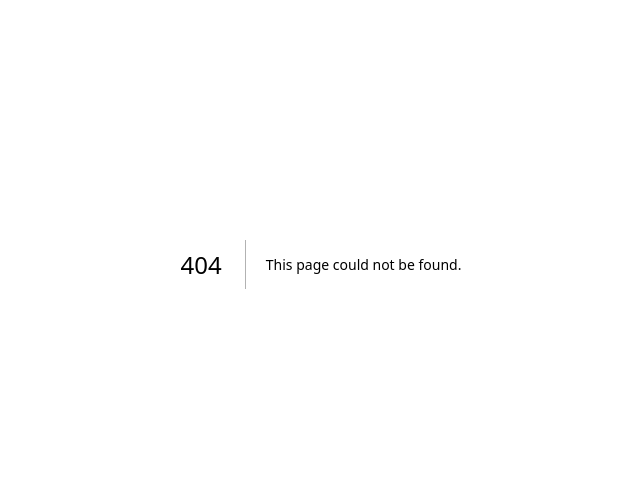
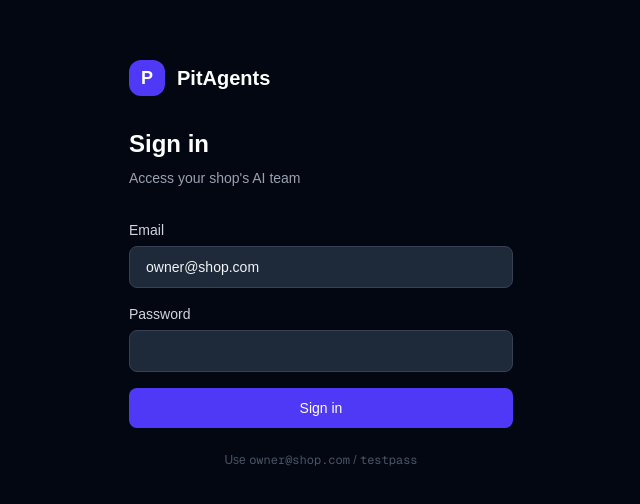
Before and after one commit to duranbrook/pitagents, a Next.js app in the folder web/: page /login in a window 1280 px wide. Before the commit this address had no page. Shown: the part 136-640 px from the top of the page, without its empty margins (319-959 px from the left). Built offline with nearby package versions, Linux system fonts and the light colour scheme.

Commit message:
fix(chat): add login page, auth gate, error feedback, mic permission handling

```diff
--- /dev/null
+++ b/web/app/login/page.tsx
@@ -0,0 +1,103 @@
+'use client'
+
+import { useState } from 'react'
+import { useRouter } from 'next/navigation'
+
+export default function LoginPage() {
+  const router = useRouter()
+  const [email, setEmail] = useState('owner@shop.com')
+  const [password, setPassword] = useState('')
+  const [error, setError] = useState('')
+  const [loading, setLoading] = useState(false)
+
+  async function handleSubmit(e: React.FormEvent) {
+    e.preventDefault()
+    setError('')
+    setLoading(true)
+    try {
+      const res = await fetch(
+        `${process.env.NEXT_PUBLIC_API_URL || 'http://localhost:8000'}/auth/login`,
+        {
+          method: 'POST',
+          headers: { 'Content-Type': 'application/json' },
+          body: JSON.stringify({ email, password }),
+        },
+      )
+      if (!res.ok) {
+        setError('Invalid email or password')
+        return
+      }
+      const data = await res.json()
+      localStorage.setItem('token', data.access_token)
+      router.push('/chat')
+    } catch {
+      setError('Could not connect to server')
+    } finally {
+      setLoading(false)
+    }
+  }
+
+  return (
+    <div className="min-h-screen bg-gray-950 flex items-center justify-center px-4">
+      <div className="w-full max-w-sm">
+        <div className="mb-8 flex items-center gap-3">
+          <div className="w-9 h-9 bg-indigo-600 rounded-xl flex items-center justify-center">
+            <span className="text-white font-bold text-lg">P</span>
+          </div>
+          <span className="text-white text-xl font-semibold">PitAgents</span>
+        </div>
+
+        <h1 className="text-white text-2xl font-semibold mb-2">Sign in</h1>
+        <p className="text-gray-400 text-sm mb-8">Access your shop&apos;s AI team</p>
+
+        <form onSubmit={handleSubmit} className="space-y-4">
+          <div>
+            <label className="block text-sm text-gray-300 mb-1.5" htmlFor="email">
+              Email
+            </label>
+            <input
+              id="email"
+              type="email"
+              value={email}
+              onChange={e => setEmail(e.target.value)}
+              required
+              autoComplete="email"
+              className="w-full bg-gray-800 text-gray-100 rounded-lg px-4 py-2.5 text-sm border border-gray-700 focus:outline-none focus:ring-2 focus:ring-indigo-500 focus:border-transparent"
+            />
+          </div>
+
+          <div>
+            <label className="block text-sm text-gray-300 mb-1.5" htmlFor="password">
+              Password
+            </label>
+            <input
+              id="password"
+              type="password"
+              value={password}
+              onChange={e => setPassword(e.target.value)}
+              required
+              autoComplete="current-password"
+              className="w-full bg-gray-800 text-gray-100 rounded-lg px-4 py-2.5 text-sm border border-gray-700 focus:outline-none focus:ring-2 focus:ring-indigo-500 focus:border-transparent"
+            />
+          </div>
+
+          {error && (
+            <p className="text-red-400 text-sm">{error}</p>
+          )}
+
+          <button
+            type="submit"
+            disabled={loading}
+            className="w-full bg-indigo-600 text-white rounded-lg py-2.5 text-sm font-medium hover:bg-indigo-700 disabled:opacity-50 transition-colors"
+          >
+            {loading ? 'Signing in…' : 'Sign in'}
+          </button>
+        </form>
+
+        <p className="text-gray-600 text-xs mt-6 text-center">
+          Use <span className="font-mono">owner@shop.com</span> / <span className="font-mono">testpass</span>
+        </p>
+      </div>
+    </div>
+  )
+}
--- a/web/components/chat/AppShell.tsx
+++ b/web/components/chat/AppShell.tsx
@@ -1,12 +1,20 @@
 'use client'
 
-import { useState } from 'react'
+import { useEffect, useState } from 'react'
+import { useRouter } from 'next/navigation'
 import { AgentList } from './AgentList'
 import { ChatPanel } from './ChatPanel'
 
 export function AppShell() {
+  const router = useRouter()
   const [selectedAgent, setSelectedAgent] = useState('assistant')
   const [lastMessages, setLastMessages] = useState<Record<string, string>>({})
+
+  useEffect(() => {
+    if (!localStorage.getItem('token')) {
+      router.replace('/login')
+    }
+  }, [router])
 
   return (
     <div className="flex h-screen bg-gray-950 overflow-hidden">
--- a/web/components/chat/ChatPanel.tsx
+++ b/web/components/chat/ChatPanel.tsx
@@ -2,7 +2,8 @@
 
 import { useEffect, useRef, useState } from 'react'
 import { useQuery, useQueryClient } from '@tanstack/react-query'
-import { getChatHistory, streamChatMessage, ChatHistoryItem, ContentBlock, ToolCallRecord } from '@/lib/api'
+import { useRouter } from 'next/navigation'
+import { getChatHistory, streamChatMessage, ChatHistoryItem, ToolCallRecord } from '@/lib/api'
 import { MessageBubble } from './MessageBubble'
 import { VoiceButton } from './VoiceButton'
 import { ImageAttach } from './ImageAttach'
@@ -20,12 +21,14 @@ interface Props {
 }
 
 export function ChatPanel({ agentId, onNewMessage }: Props) {
+  const router = useRouter()
   const qc = useQueryClient()
   const bottomRef = useRef<HTMLDivElement>(null)
   const [input, setInput] = useState('')
   const [pendingImageUrl, setPendingImageUrl] = useState<string | undefined>()
   const [streaming, setStreaming] = useState<StreamingMessage | null>(null)
   const [sending, setSending] = useState(false)
+  const [sendError, setSendError] = useState('')
 
   const [voiceMode] = useState<'hold' | 'toggle'>(() => {
     if (typeof window === 'undefined') return 'hold'
@@ -45,6 +48,7 @@ export function ChatPanel({ agentId, onNewMessage }: Props) {
     const text = input.trim()
     if (!text || sending) return
     setInput('')
+    setSendError('')
     setSending(true)
     setStreaming({ text: '', toolCalls: [] })
 
@@ -63,6 +67,14 @@ export function ChatPanel({ agentId, onNewMessage }: Props) {
           onNewMessage(accumulated.slice(0, 60))
         }
       }
+    } catch (err) {
+      const msg = err instanceof Error ? err.message : String(err)
+      if (msg.includes('401')) {
+        router.replace('/login')
+      } else {
+        setSendError('Failed to send message. Please try again.')
+      }
+      setInput(text)
     } finally {
       setStreaming(null)
       setSending(false)
@@ -109,6 +121,13 @@ export function ChatPanel({ agentId, onNewMessage }: Props) {
         <div ref={bottomRef} />
       </div>
 
+      {/* Send error */}
+      {sendError && (
+        <div className="px-5 pb-1">
+          <p className="text-xs text-red-400">{sendError}</p>
+        </div>
+      )}
+
       {/* Pending image indicator */}
       {pendingImageUrl && (
         <div className="px-5 pb-1 flex items-center gap-2">
--- a/web/components/chat/ImageAttach.tsx
+++ b/web/components/chat/ImageAttach.tsx
@@ -1,6 +1,6 @@
 'use client'
 
-import { useRef } from 'react'
+import { useRef, useState } from 'react'
 import { uploadImage } from '@/lib/api'
 
 interface Props {
@@ -10,36 +10,45 @@ interface Props {
 
 export function ImageAttach({ onImageUrl, disabled }: Props) {
   const inputRef = useRef<HTMLInputElement>(null)
+  const [uploading, setUploading] = useState(false)
 
   async function handleChange(e: React.ChangeEvent<HTMLInputElement>) {
     const file = e.target.files?.[0]
     if (!file) return
+    setUploading(true)
     try {
       const url = await uploadImage(file)
       onImageUrl(url)
     } catch (err) {
       console.error('Image upload failed:', err)
+      alert('Image upload failed. Please try again.')
     } finally {
+      setUploading(false)
       if (inputRef.current) inputRef.current.value = ''
     }
   }
+
+  const isDisabled = disabled || uploading
 
   return (
     <>
       <input
         ref={inputRef}
         type="file"
-        accept="image/jpeg,image/png,image/webp,image/gif"
+        accept="image/jpeg,image/png,image/webp,image/gif,.jpg,.jpeg,.png,.webp,.gif"
         className="hidden"
         onChange={handleChange}
-        disabled={disabled}
       />
       <button
         type="button"
         onClick={() => inputRef.current?.click()}
-        disabled={disabled}
-        title="Attach image"
-        className="w-9 h-9 rounded-full bg-gray-700 text-gray-300 hover:bg-gray-600 flex items-center justify-center transition-colors flex-shrink-0"
+        disabled={isDisabled}
+        title={uploading ? 'Uploading…' : 'Attach image'}
+        className={`w-9 h-9 rounded-full flex items-center justify-center transition-colors flex-shrink-0 ${
+          uploading
+            ? 'bg-indigo-700 text-white animate-pulse'
+            : 'bg-gray-700 text-gray-300 hover:bg-gray-600'
+        }`}
       >
         <svg className="w-4 h-4" fill="none" stroke="currentColor" viewBox="0 0 24 24">
           <path strokeLinecap="round" strokeLinejoin="round" strokeWidth={2}
--- a/web/components/chat/VoiceButton.tsx
+++ b/web/components/chat/VoiceButton.tsx
@@ -12,11 +12,19 @@ interface Props {
 export function VoiceButton({ mode, onTranscript, disabled }: Props) {
   const [recording, setRecording] = useState(false)
   const [loading, setLoading] = useState(false)
+  const [permError, setPermError] = useState(false)
   const recorderRef = useRef<MediaRecorder | null>(null)
   const chunksRef = useRef<Blob[]>([])
 
   async function startRecording() {
-    const stream = await navigator.mediaDevices.getUserMedia({ audio: true })
+    setPermError(false)
+    let stream: MediaStream
+    try {
+      stream = await navigator.mediaDevices.getUserMedia({ audio: true })
+    } catch {
+      setPermError(true)
+      return
+    }
     const recorder = new MediaRecorder(stream, { mimeType: 'audio/webm' })
     chunksRef.current = []
     recorder.ondataavailable = e => { if (e.data.size > 0) chunksRef.current.push(e.data) }
@@ -59,14 +67,25 @@ export function VoiceButton({ mode, onTranscript, disabled }: Props) {
 
   const isActive = recording || loading
   return (
+    <div className="relative flex-shrink-0">
       <button
         type="button"
         onClick={handleClick}
         {...holdHandlers}
         disabled={disabled || loading}
-      title={mode === 'hold' ? 'Hold to record' : recording ? 'Tap to stop' : 'Tap to record'}
-      className={`w-9 h-9 rounded-full flex items-center justify-center transition-all flex-shrink-0 ${
-        loading
+        title={
+          permError
+            ? 'Microphone access denied'
+            : mode === 'hold'
+            ? 'Hold to record'
+            : recording
+            ? 'Tap to stop'
+            : 'Tap to record'
+        }
+        className={`w-9 h-9 rounded-full flex items-center justify-center transition-all ${
+          permError
+            ? 'bg-red-900 text-red-400'
+            : loading
             ? 'bg-yellow-500 text-white animate-pulse'
             : isActive
             ? 'bg-red-500 text-white scale-110'
@@ -85,5 +104,11 @@ export function VoiceButton({ mode, onTranscript, disabled }: Props) {
           </svg>
         )}
       </button>
+      {permError && (
+        <div className="absolute bottom-full mb-1 left-1/2 -translate-x-1/2 bg-gray-800 text-red-400 text-xs px-2 py-1 rounded whitespace-nowrap">
+          Mic access denied
+        </div>
+      )}
+    </div>
   )
 }
```
Lines whose indentation alone changed are shown as unchanged.
